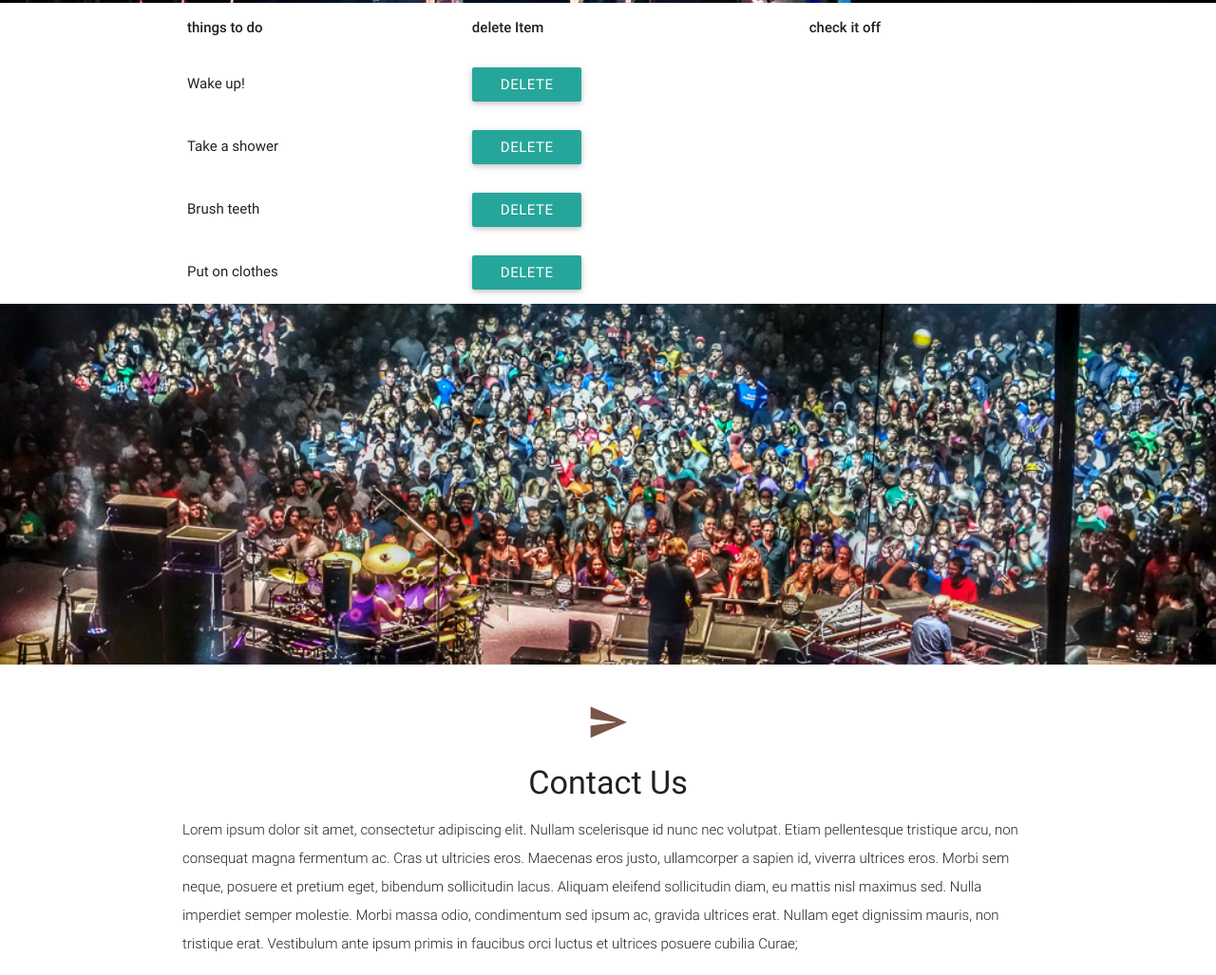
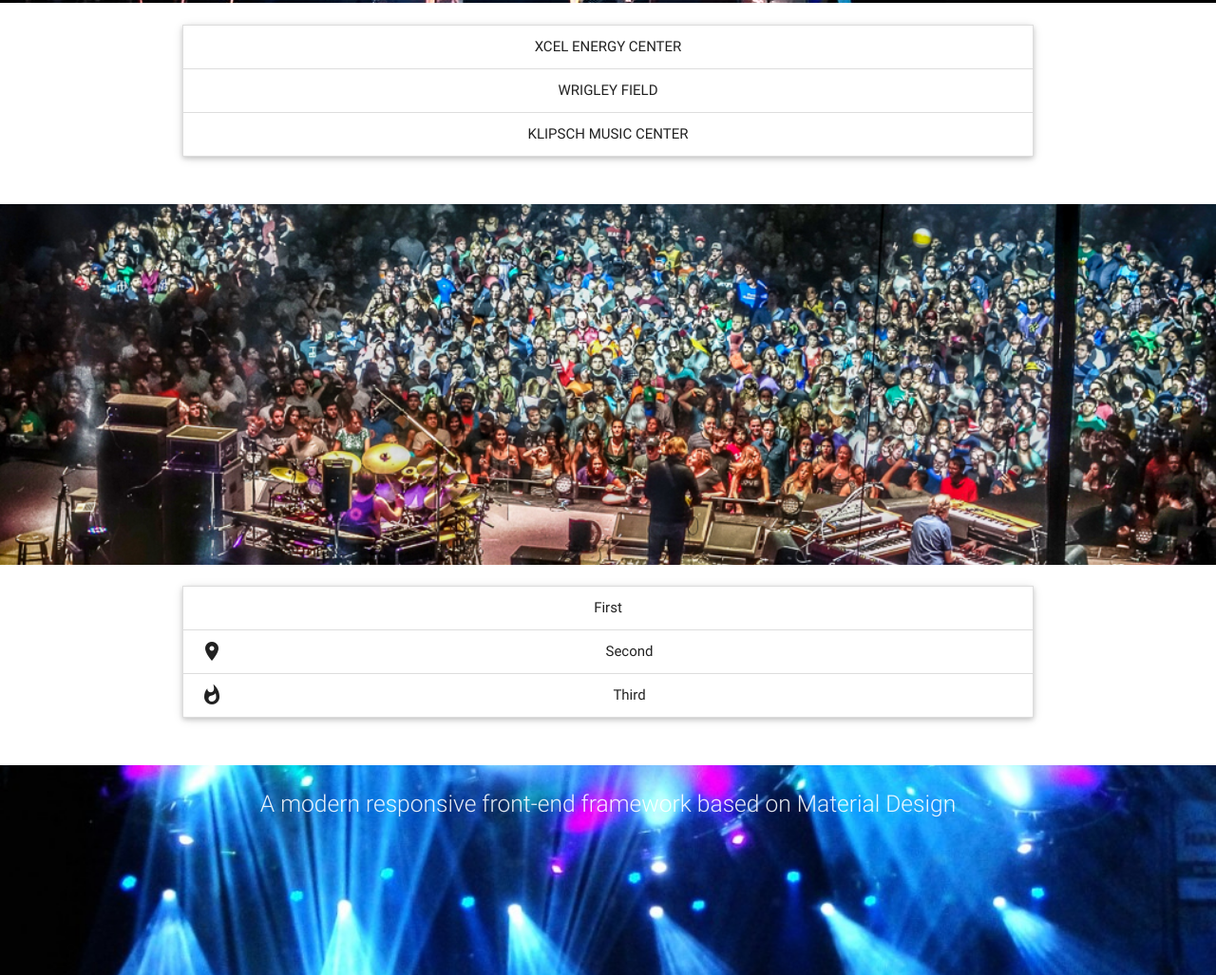
Before and after one commit to chriscampbell32/summerTour2016, a plain HTML site: page index.html in a window 1280 px wide. Shown: the part 377-1404 px from the top of the page at 95% size. Drawn offline with nearby package versions, Linux system fonts and the light colour scheme.

Commit message:
added collapsibles for tour stops, will add more

```diff
--- a/index.html
+++ b/index.html
@@ -34,7 +34,7 @@
         <br><br>
         <h1 class="header center teal-text text-lighten-2">Phish Tour 2016</h1>
         <div class="row center">
-          <h5 class="header col s12 light">A to-do list for the upcoming summer tour!</h5>
+          <h5 class="header col s12 light">Get ready for summer tour!</h5>
         </div>
 
         <br><br>
@@ -45,40 +45,31 @@
   </div>
 
 
-<div id="list" class="container">
-    <div class="col-md-12">
-    <table id="myTable" class="table table-bordered">
-      <tbody>
-          <tr>
-              <td><strong>things to do</strong></td>
-              <td><strong>delete Item</strong></td>
-              <td><strong>check it off</strong></td>
-          </tr>
-          <tr>
-              <td> Wake up!</td>
-              <td><button type="button" class="btn btn-default">delete</button></td>
-              <td><input type="checkbox" class="checkbox stroked" /></td>
-          </tr>
-          <tr>
-              <td>Take a shower</td>
-              <td><button type="button" class="btn btn-default">delete</button></td>
-              <td><input type="checkbox" class="checkbox stroked" /></td>
-          </tr>
-          <tr>
-              <td>Brush teeth</td>
-              <td><button type="button" class="btn btn-default">delete</button></td>
-              <td><input type="checkbox" class="checkbox stroked" /></td>
-          </tr>
-          <tr>
-              <td>Put on clothes</td>
-              <td><button type="button" class="btn btn-default">delete</button></td>
-              <td><input type="checkbox" class="checkbox stroked" /></td>
-          </tr>
-        </tbody>
-  </table>
-</div>
-</div>
+<div class="container">
+    <div class="section">
 
+      <div class="row">
+        <div class="col s12 center">
+
+        <ul class="collapsible" data-collapsible="accordion">
+    <li>
+      <div class="collapsible-header">XCEL ENERGY CENTER</div>
+      <div class="collapsible-body"><p>22 June saint paul minnesota</p></div>
+    </li>
+    <li>
+      <div class="collapsible-header">WRIGLEY FIELD</div>
+      <div class="collapsible-body"><p>24-25 June Chicago IL</p></div>
+    </li>
+    <li>
+      <div class="collapsible-header">KLIPSCH MUSIC CENTER</div>
+      <div class="collapsible-body"><p>26 June Noblesville IN</p></div>
+    </li>
+  </ul>
+        </div>
+      </div>
+
+    </div>
+  </div>
 <div class="parallax-container">
       <div class="parallax"><img src="phish3.jpg"></div>
   </div>
@@ -88,9 +79,21 @@
 
       <div class="row">
         <div class="col s12 center">
-          <h3><i class="mdi-content-send brown-text"></i></h3>
-          <h4>Contact Us</h4>
-          <p class="left-align light">Lorem ipsum dolor sit amet, consectetur adipiscing elit. Nullam scelerisque id nunc nec volutpat. Etiam pellentesque tristique arcu, non consequat magna fermentum ac. Cras ut ultricies eros. Maecenas eros justo, ullamcorper a sapien id, viverra ultrices eros. Morbi sem neque, posuere et pretium eget, bibendum sollicitudin lacus. Aliquam eleifend sollicitudin diam, eu mattis nisl maximus sed. Nulla imperdiet semper molestie. Morbi massa odio, condimentum sed ipsum ac, gravida ultrices erat. Nullam eget dignissim mauris, non tristique erat. Vestibulum ante ipsum primis in faucibus orci luctus et ultrices posuere cubilia Curae;</p>
+
+        <ul class="collapsible" data-collapsible="accordion">
+    <li>
+      <div class="collapsible-header">First</div>
+      <div class="collapsible-body"><p>Lorem ipsum dolor sit amet.</p></div>
+    </li>
+    <li>
+      <div class="collapsible-header"><i class="material-icons">place</i>Second</div>
+      <div class="collapsible-body"><p>Lorem ipsum dolor sit amet.</p></div>
+    </li>
+    <li>
+      <div class="collapsible-header"><i class="material-icons">whatshot</i>Third</div>
+      <div class="collapsible-body"><p>Lorem ipsum dolor sit amet.</p></div>
+    </li>
+  </ul>
         </div>
       </div>
 
@@ -106,15 +109,15 @@
         </div>
       </div>
     </div>
-    <div class="parallax"><img src="background3.jpg" alt="Unsplashed background img 3"></div>
+    <div class="parallax"><img src="phish1.jpg" ></div>
   </div>
 
   <footer class="page-footer teal">
     <div class="container">
       <div class="row">
         <div class="col l6 s12">
-          <h5 class="white-text">Company Bio</h5>
-          <p class="grey-text text-lighten-4">We are a team of college students working on this project like it's our full time job. Any amount would help support and continue development on this project and is greatly appreciated.</p>
+          <h5 class="white-text">about me</h5>
+          <p class="grey-text text-lighten-4">lorem ipsum</p>
 
 
         </div>
--- a/js/init.js
+++ b/js/init.js
@@ -3,6 +3,8 @@
 
     $('.button-collapse').sideNav();
     $('.parallax').parallax();
+    $('.collapsible').collapsible()
+
 
   }); // end of document ready
 })(jQuery); // end of jQuery name space
```
